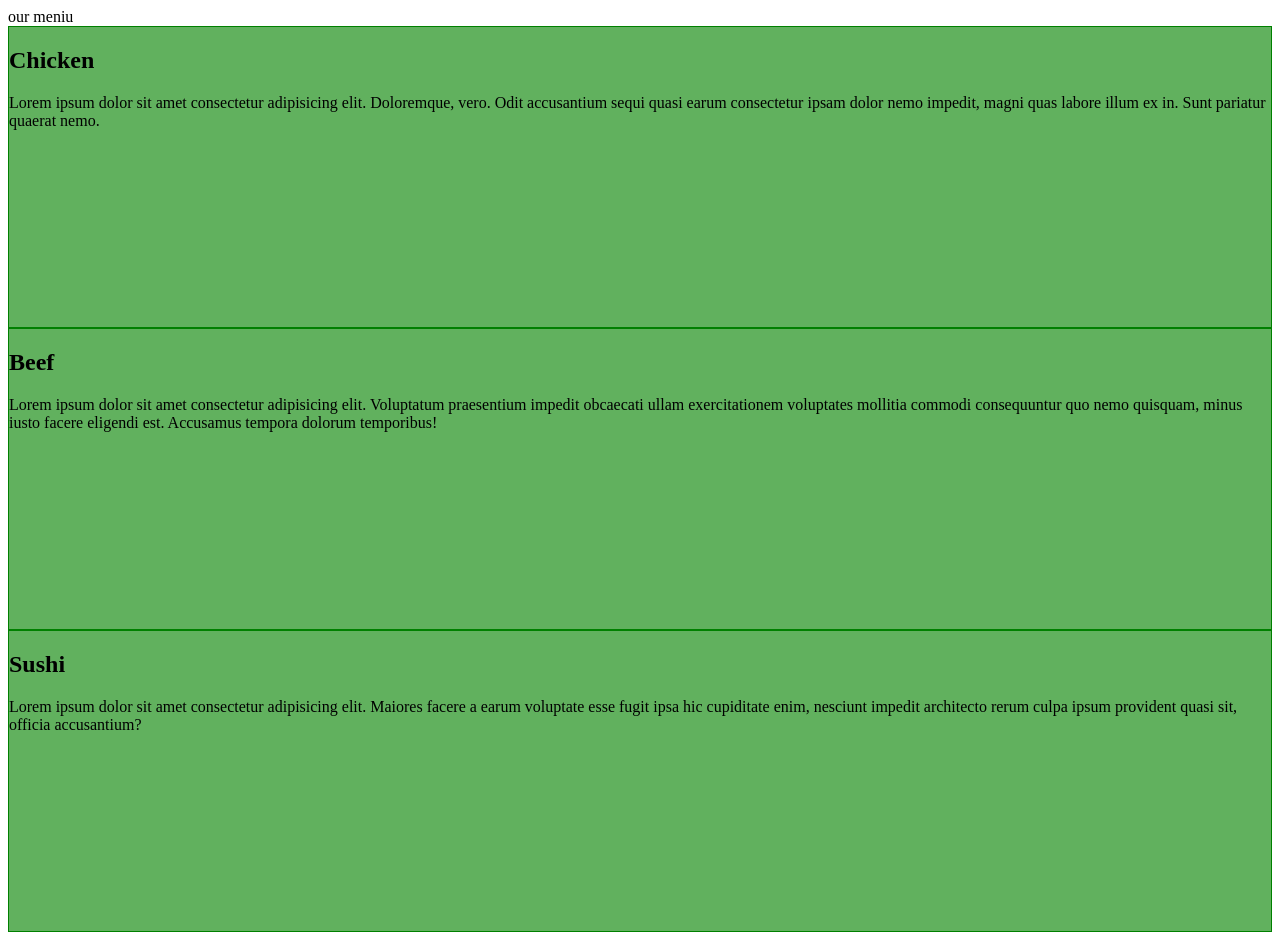
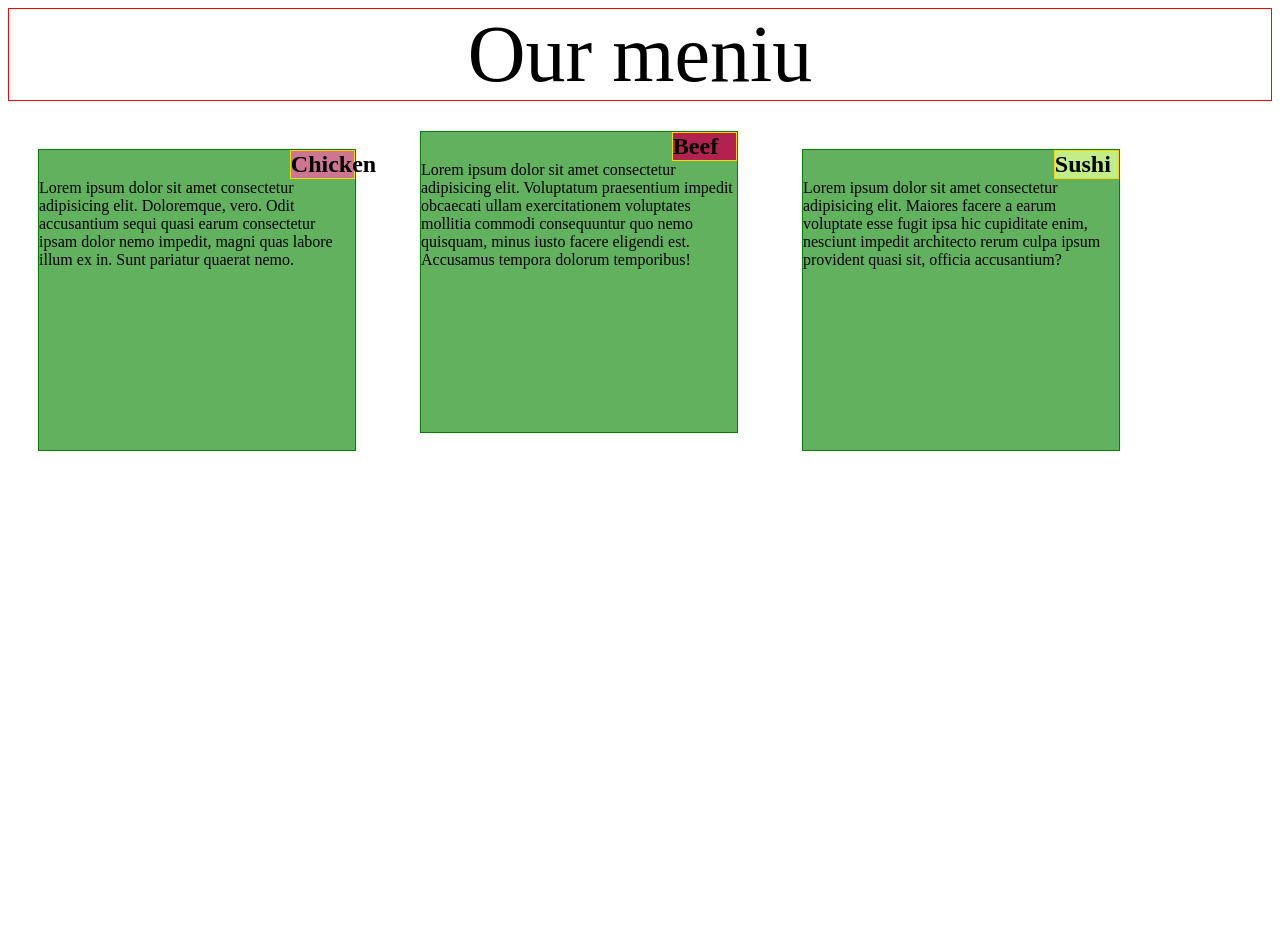
Before and after one commit to RGasparaitiene/BIT-mokymai, a plain HTML site: page index.html in a window 1280 px wide. After the commit the page ends 800 px from the top, so only its background shows below. Drawn offline with Linux system fonts and the light colour scheme.

Commit message:
trecias siuntimas

```diff
--- a/css/style.css
+++ b/css/style.css
@@ -1,31 +1,80 @@
+header{
+    text-align: center;
+    font-size: 5em;
+    border: 1px solid red;
+}
+
+h1 {
+    border: 1px solid gold;
+    background-color: rgb(170, 21, 96);
+    margin: 0;
+    width: 20%;
+    float:right;
+
+}
+
+section:first-of-type h1 {
+    background: rgb(204, 118, 147);
+}
+
+section:nth-of-type(2n) h1 {
+    background: rgb(179, 33, 81);
+}
+
+section:last-of-type h1 {
+    background: rgb(193, 238, 134);
+}
+
+p {
+    clear: both;
+}
 /* section {
     background: gray;
 } */
 
 /* mobile */
-@media(min-width: 425px){
+@media(min-width: 425px) and (max-width: 767px){
 
     section {
         height: 100px;
         border: 1px solid red;
         background: rgb(189, 126, 126);
+        margin: 10px;
+    }
+
+    h1 {
+        width: 40%;
     }
 }
 
 /* tablet */
-@media(min-width: 768px){
+@media(min-width: 768px) and (max-width: 1119px){
     section {
         height: 200px;
+        width: 40%;
         border: 1px solid blue;
         background: rgb(85, 153, 170);
+        margin: 20px;
+        display: inline-block;
+
     }
+
+    section:last-of-type {
+        width: 85%;
+        display: block;
+    }
+
+
 }
 
 /* big screen */
 @media(min-width: 1200px){
     section {
         height: 300px;
+        width: 25%;
         border: 1px solid green;
         background: rgb(97, 177, 94);
+        margin: 30px;
+        display:inline-block;
     }
 }
--- a/index.html
+++ b/index.html
@@ -8,7 +8,7 @@
 </head>
 <body>
     <header>
-     our meniu
+     Our meniu
     </header>
     <section>
         <h1>Chicken</h1>
@@ -22,6 +22,7 @@
         <h1>Sushi</h1>
         <p>Lorem ipsum dolor sit amet consectetur adipisicing elit. Maiores facere a earum voluptate esse fugit ipsa hic cupiditate enim, nesciunt impedit architecto rerum culpa ipsum provident quasi sit, officia accusantium?</p>
     </section>
+
     <footer>
 
     </footer>
```
